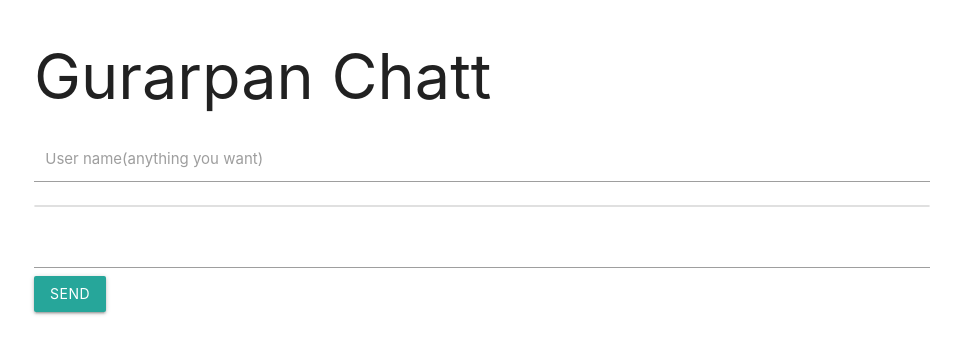
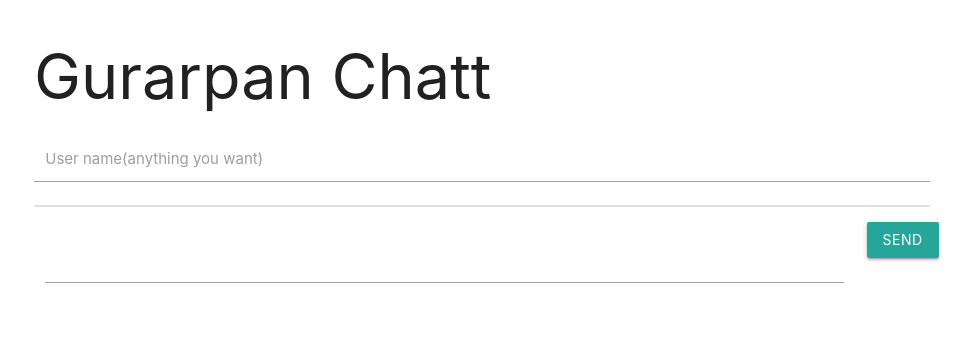
Before and after one commit to NeuronCrossroads/chat-app, a Flask app: page / in a window 1280 px wide. Shown: the top 354 px of the page, without its empty margins (158-1130 px from the left). Run offline with Flask 2, Linux system fonts and the light colour scheme; some libraries are stand-ins or nearby versions.

Commit message:
Add files via upload

```diff
--- a/templates/index.html
+++ b/templates/index.html
@@ -14,14 +14,29 @@
     </div>
     <ul class="collection" id="history">
     </ul>
-    <input type=text size=5 id="text-box">
-    <a class="btn waves-effect waves-light" onclick="send_message()" id=calculate>Send</a>
+    <div class="row">
+      <div class="texting-box">
+        <div class="input-field col s8 m9 l11">
+          <input type=text size=5 id="text-box">
+        </div>
+        <div class="right-align col s4 m3 l1">
+          <a class="btn waves-effect waves-light" onclick="send_message()">Send</a>
+        </div>
+      </div>
+    </div>
   </div>
 </body>
 <script src="{{ url_for('static',filename='materialize.min.js') }}"></script>
 <script src="//cdnjs.cloudflare.com/ajax/libs/socket.io/1.3.6/socket.io.min.js"></script>
 <script>
   M.AutoInit();
+
+  var box = document.getElementById("text-box")
+  box.addEventListener("keydown", function (e) {
+    if (e.keyCode === 13) {  //checks whether the pressed key is "Enter"
+      send_message()
+    }
+  })
 
   var socket = io.connect('http://' + document.domain + ':' + location.port);
   socket.on('broadcast', function(msg) {
@@ -30,10 +45,15 @@
     var textnode = document.createTextNode(msg.text);
     node.appendChild(textnode);
     document.getElementById("history").appendChild(node);
+    if (document.getElementById("history").children.length > 10) {
+      var elem = document.getElementById("history").children[0]
+      elem.parentNode.removeChild(elem)
+    }
   })
   socket.emit('connecting',{'data':'idk'})
   function send_message() {
     socket.emit('send_message',{'text':document.getElementById('name-box').value+': '+document.getElementById('text-box').value})
+    document.getElementById('text-box').value = ''
   }
 </script>
 </html>
```
